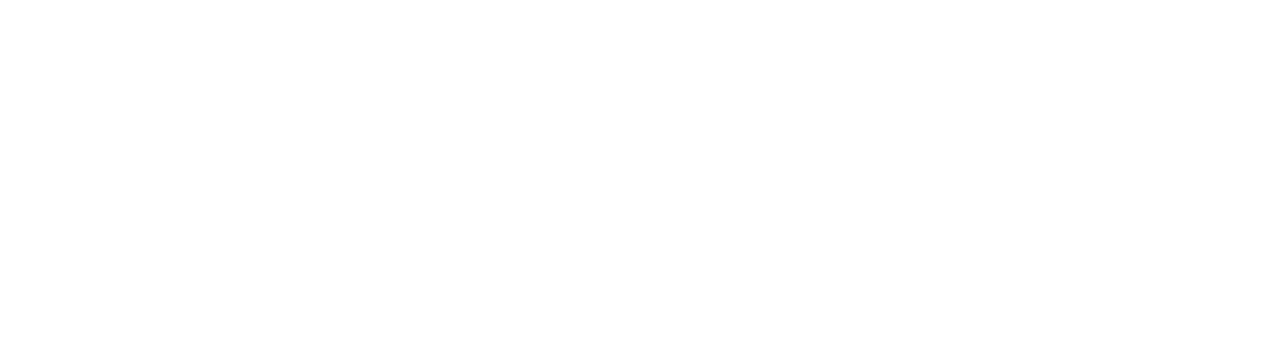
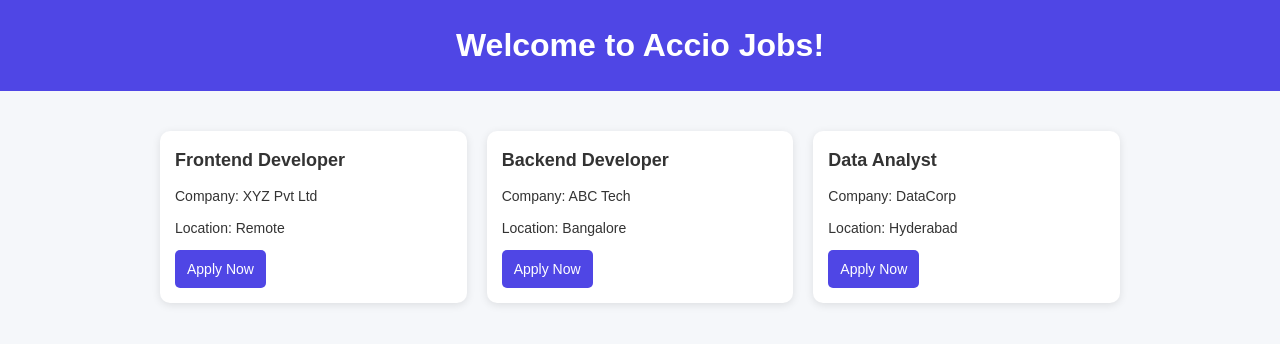
Before and after one commit to acciojob/welcome-to-acciojob-MrPraveenmr, a website: page main.html in a window 1280 px wide. Drawn offline with Linux system fonts and the light colour scheme.

Commit message:
created a submission

```diff
--- a/main.html
+++ b/main.html
@@ -1,16 +1,24 @@
 <!DOCTYPE html>
-
-<html>
-
+<html lang="en">
 <head>
-	<link rel="stylesheet" href="styles.css">
+    <meta charset="UTF-8">
+    <meta name="viewport" content="width=device-width, initial-scale=1.0">
+    <title>Accio Jobs</title>
+    <link rel="stylesheet" href="styles.css">
 </head>
 
 <body>
-	<!-- the entire body must be written by student -->
-    <script type="text/javascript" src="./script.js">
-</script>
 
+    <header>
+        <h1>Welcome to Accio Jobs!</h1>
+   </header>
+
+    <main>
+        <section class="job-container" id="jobContainer">
+            <!-- Jobs will be injected using JavaScript -->
+        </section>
+    </main>
+
+    <script src="script.js"></script>
 </body>
-
 </html>
--- a/script.js
+++ b/script.js
@@ -1 +1,34 @@
 //your JS code here. If required.
+const jobs = [
+    {
+        title: "Frontend Developer",
+        company: "XYZ Pvt Ltd",
+        location: "Remote"
+    },
+    {
+        title: "Backend Developer",
+        company: "ABC Tech",
+        location: "Bangalore"
+    },
+    {
+        title: "Data Analyst",
+        company: "DataCorp",
+        location: "Hyderabad"
+    }
+];
+
+const jobContainer = document.getElementById("jobContainer");
+
+jobs.forEach(job => {
+    const jobCard = document.createElement("article");
+    jobCard.classList.add("job-card");
+
+    jobCard.innerHTML = `
+        <h2>${job.title}</h2>
+        <p>Company: ${job.company}</p>
+        <p>Location: ${job.location}</p>
+        <a href="#" class="apply-btn">Apply Now</a>
+    `;
+
+    jobContainer.appendChild(jobCard);
+});
--- a/styles.css
+++ b/styles.css
@@ -1 +1,73 @@
 /*  your css code here. If applicable */
+* {
+    margin: 0;
+    padding: 0;
+    box-sizing: border-box;
+    font-family: Arial, sans-serif;
+}
+
+body {
+    background-color: #f5f7fa;
+    color: #333;
+    line-height: 1.6;
+}
+
+header {
+    background-color: #4f46e5;
+    color: white;
+    padding: 20px;
+    text-align: center;
+}
+
+main {
+    padding: 20px;
+    max-width: 1000px;
+    margin: auto;
+}
+
+.job-container {
+    display: grid;
+    grid-template-columns: repeat(auto-fit, minmax(250px, 1fr));
+    gap: 20px;
+    margin-top: 20px;
+}
+
+.job-card {
+    background: white;
+    padding: 15px;
+    border-radius: 10px;
+    box-shadow: 0 2px 8px rgba(0,0,0,0.1);
+    transition: transform 0.2s ease;
+}
+
+.job-card:hover {
+    transform: translateY(-5px);
+}
+
+.job-card h2 {
+    font-size: 18px;
+    margin-bottom: 10px;
+}
+
+.job-card p {
+    font-size: 14px;
+    margin-bottom: 10px;
+}
+
+.apply-btn {
+    display: inline-block;
+    padding: 8px 12px;
+    background-color: #4f46e5;
+    color: white;
+    border-radius: 5px;
+    text-decoration: none;
+    font-size: 14px;
+}
+
+
+/* Responsive */
+@media (max-width: 600px) {
+    header h1 {
+        font-size: 20px;
+    }
+}
```
